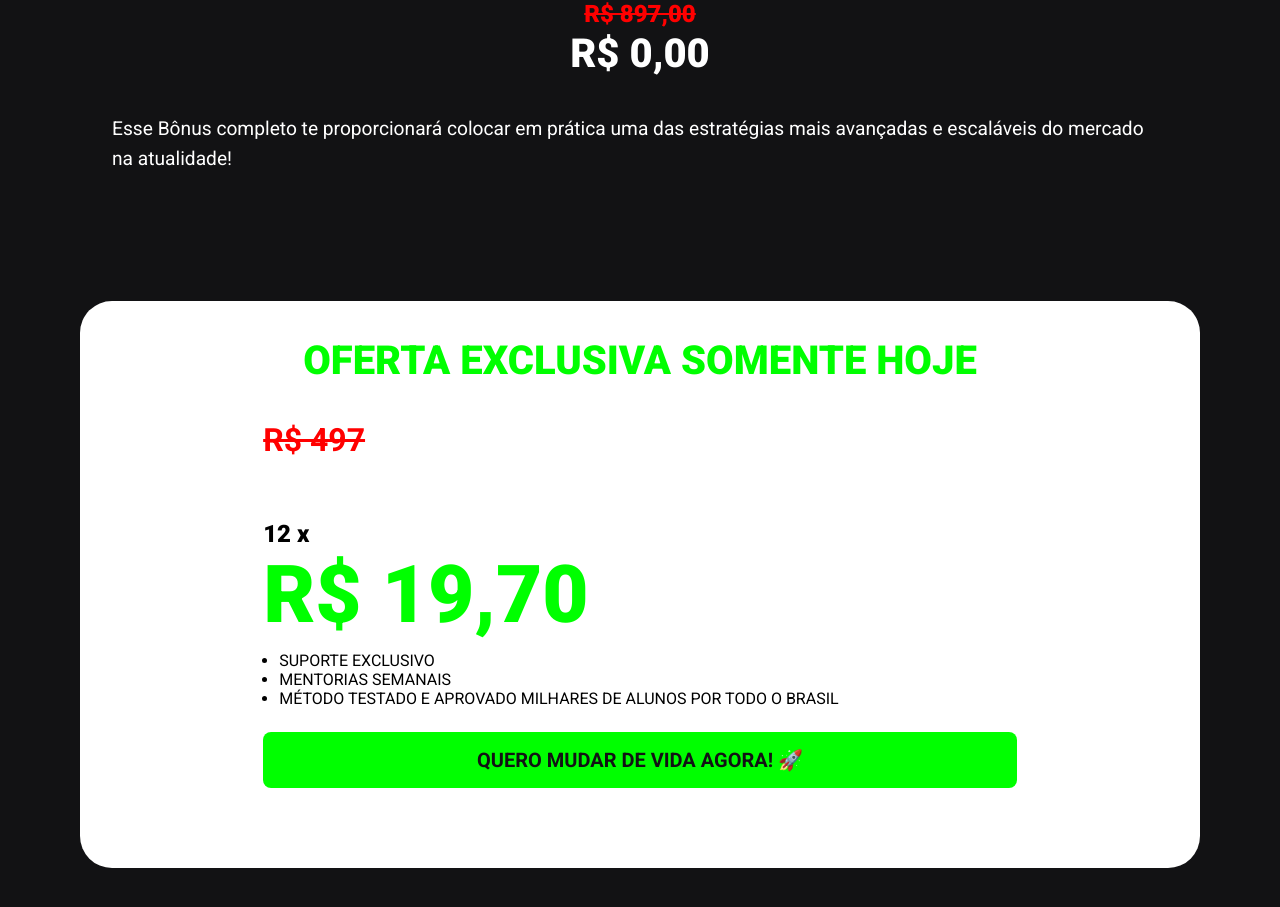
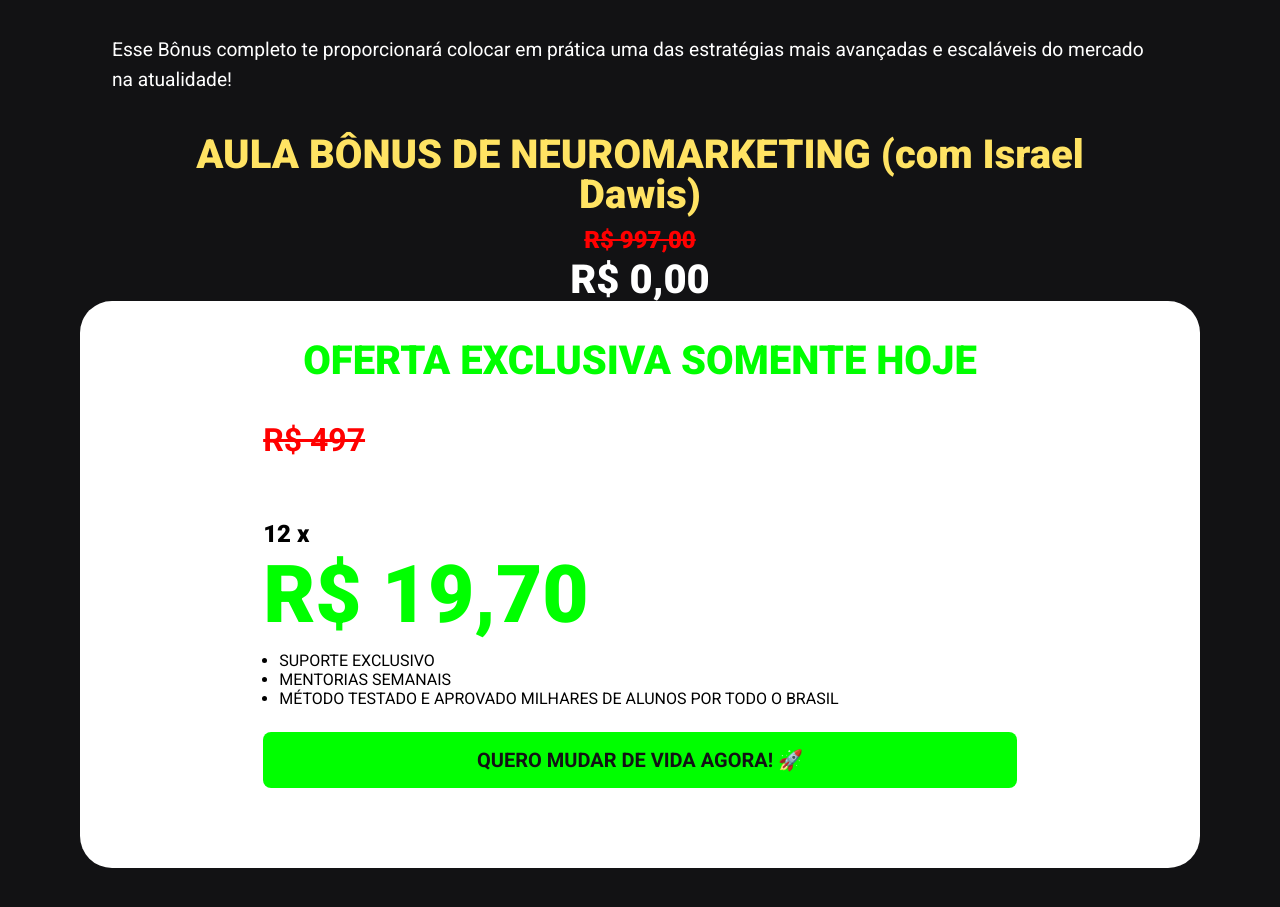
Before and after one commit to alefeio/fortunadigital, a Next.js app: page / in a window 1280 px wide. Shown: the part 7051-7958 px from the top of the page. Built offline with nearby package versions, Linux system fonts and the light colour scheme.

Commit message:
inclusao de aula bonus

```diff
--- a/src/pages/index.tsx
+++ b/src/pages/index.tsx
@@ -284,6 +284,18 @@
             Esse Bônus completo te proporcionará colocar em prática uma das
             estratégias mais avançadas e escaláveis do mercado na atualidade!
           </p>
+          <h1>
+            <span>
+              AULA BÔNUS DE NEUROMARKETING (com Israel Dawis)
+            </span>
+            <br />
+            <small>R$ 997,00</small>
+            <br />
+            R$ 0,00
+          </h1>
+          <p>
+            Guru no mercado digital, que já faturou mais de 7 milhões.
+          </p>
         </section>
       </main>
 
```
